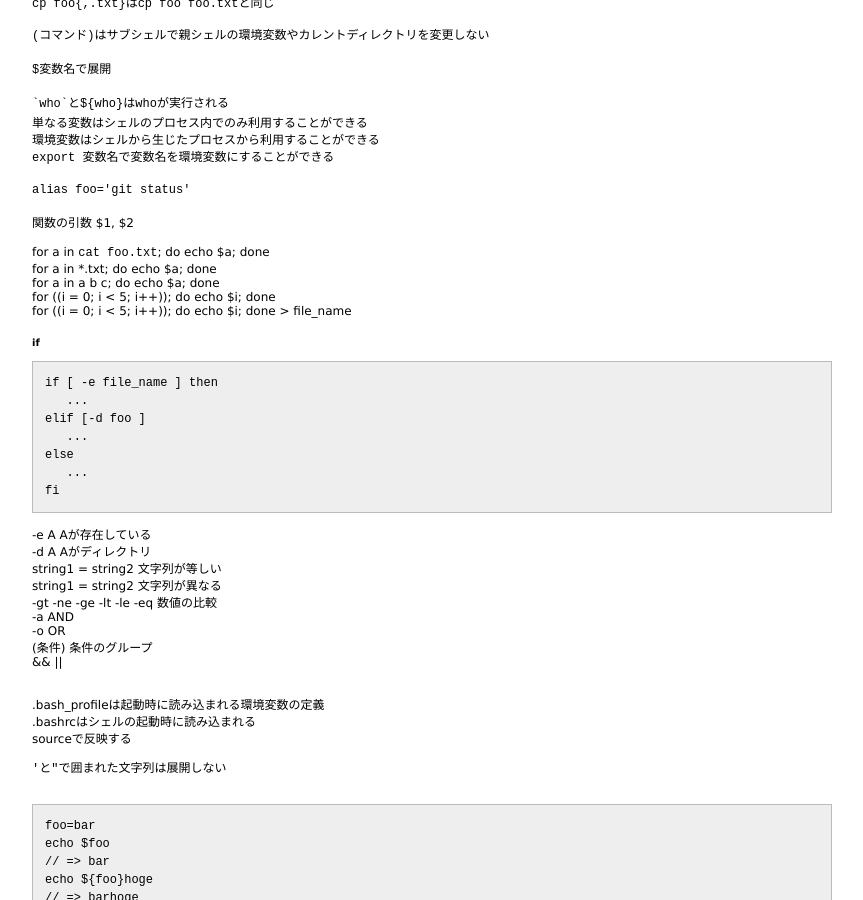
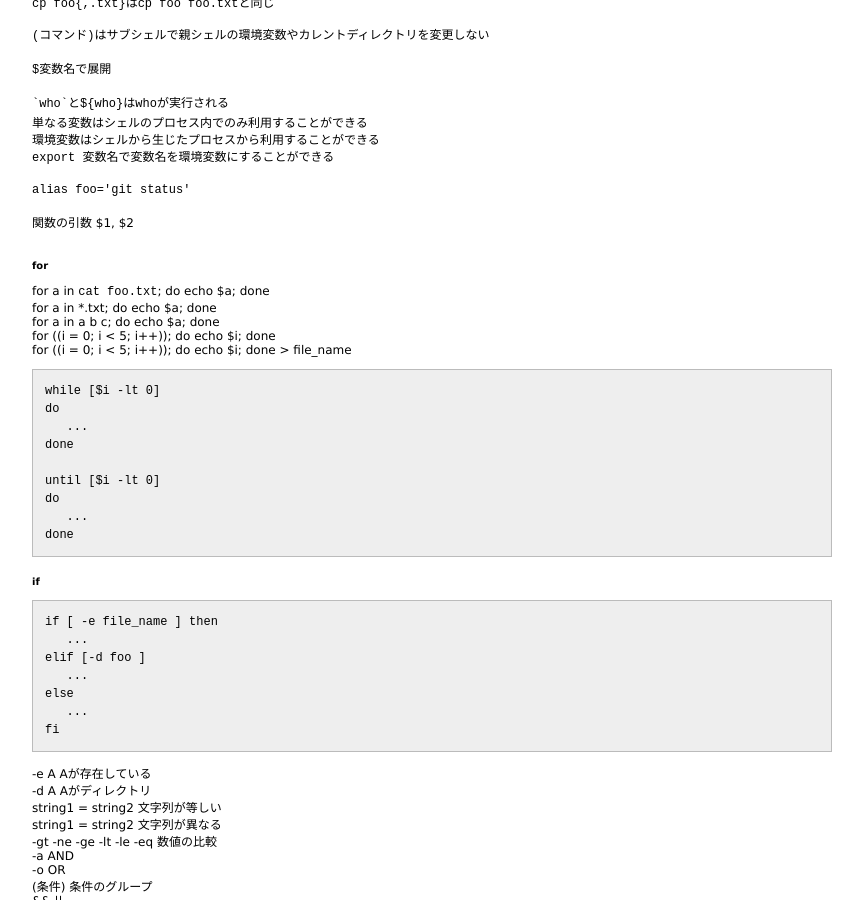
Before and after one commit to 38elements/38elements.github.com, a Jekyll site: the page built from _posts/2014-4-20-shell.md, in a window 1280 px wide and 900 px high, scrolled down 672 px. Shown: the whole window, without its empty margins (208-1071 px from the left). Built offline with Jekyll 4.4.1, drawn with Linux system fonts in a browser that asks for light colours; Markdown is read by kramdown in place of the engine named in the settings.

Commit message:
Update 2014-4-20-shell.md

````diff
--- a/_posts/2014-4-20-shell.md
+++ b/_posts/2014-4-20-shell.md
@@ -61,12 +61,24 @@ zip -r foo.zip foo_dir -x bar/\*\*\\\* hoge/\*\*\\\*
 <br>
 関数の引数 $1, $2
 <br>
+#####for
 for a in `cat foo.txt`; do echo $a; done
 for a in *.txt; do echo $a; done
 for a in a b c; do echo $a; done
 for ((i = 0; i < 5; i++)); do echo $i; done
 for ((i = 0; i < 5; i++)); do echo $i; done > file_name
 <br>
+```
+while [$i -lt 0]
+do
+   ...
+done
+
+until [$i -lt 0]
+do
+   ...
+done
+```
 
 #####if
 ```
````
